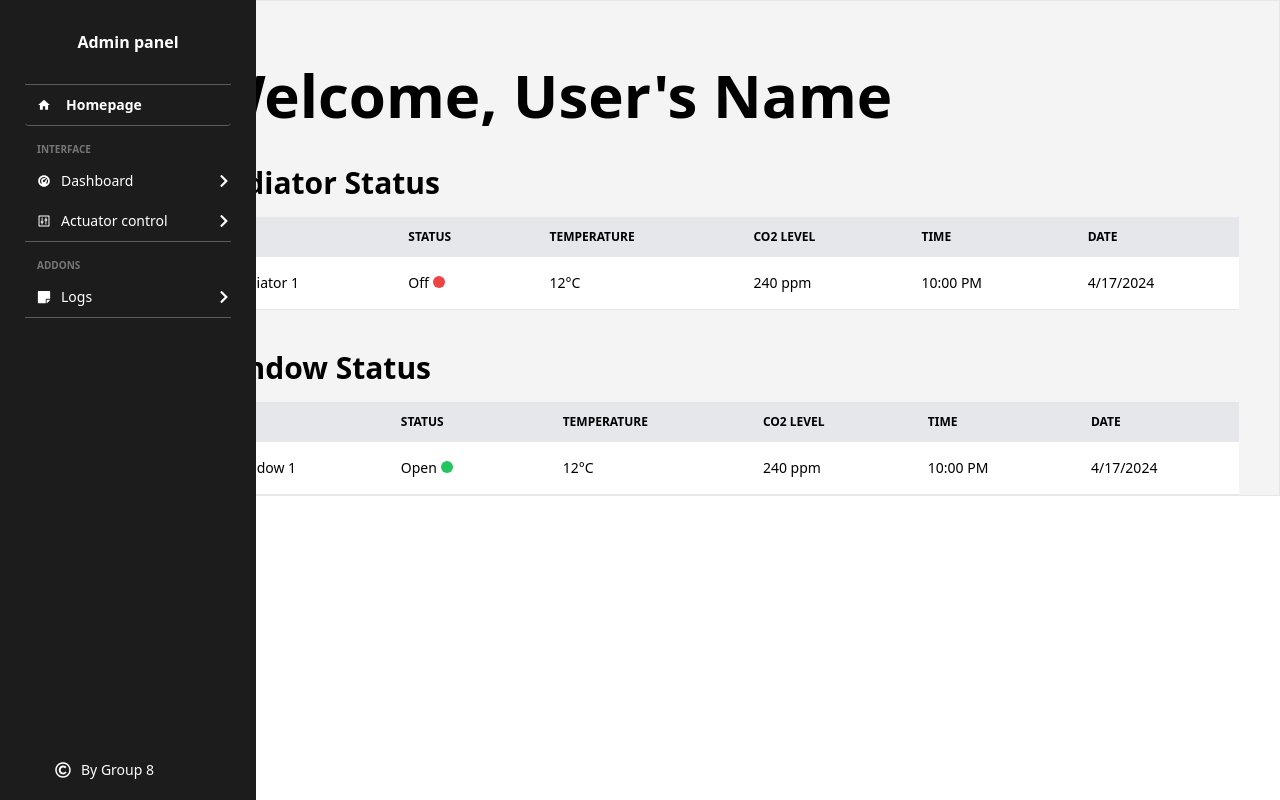
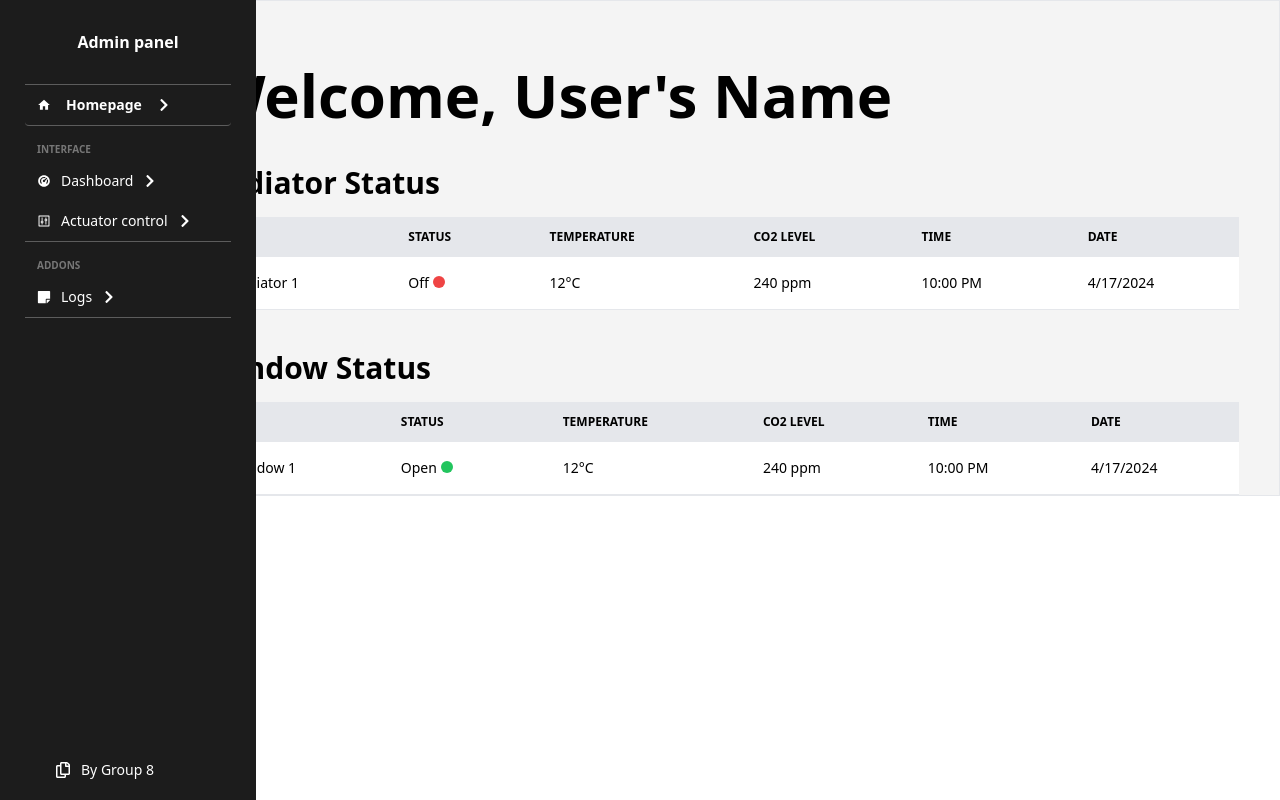
Before and after one commit to khizerkhan-2316/kos.client, a React (Create React App) app: page / in a window 1280 px wide. Built offline with nearby package versions, Linux system fonts and the light colour scheme.

Commit message:
Change in sidebar

```diff
--- a/src/components/Sidebar.js
+++ b/src/components/Sidebar.js
@@ -3,7 +3,7 @@ import { Link } from 'react-router-dom';
 import { MdHome } from 'react-icons/md';
 import { RiDashboard2Fill } from 'react-icons/ri';
 import { AiOutlineControl } from 'react-icons/ai';
-import { FaStickyNote, FaChevronRight, FaRegCopyright } from 'react-icons/fa';
+import { FaStickyNote, FaChevronRight, FaRegCopy } from 'react-icons/fa';
 
 function Sidebar() {
   const [collapsed, setCollapsed] = useState(false); // State to track collapsed status
@@ -38,15 +38,14 @@ function Sidebar() {
           {collapsed ? 'AP' : 'Admin panel'}
         </h1>
       </div>
-      {!collapsed && (
-        <>
       <Link to="/" className="text-[14px] leading-[20px] font-bold text-white">
         <div className="rounded flex items-center gap-[15px] pl-3 py-[10px] border-b-[1px] border-[#EDEDED]/[0.3] cursor-pointer">
           <MdHome color="white" />
-              Homepage
+          {collapsed ? null : "Homepage"}
+          {!collapsed && <FaChevronRight color="white" />}
         </div>
       </Link>
-
+        <>
           <div className="pt-[15px] border-b-[1px] border-[#EDEDED]/[0.3]">
             <p className="text-[10px]  font-extrabold leading-[16px] pl-3 text-white/[0.4]">
               {' '}
@@ -55,18 +54,20 @@ function Sidebar() {
             <Link to="/dashboard" className="text-[14px] leading-[20px] font-normal text-white">
               <div className="flex items-center mt-1 justify-between gap-[10px] py-[10px] cursor-pointer rounded">
                 <div className="flex pl-3 items-center gap-[10px]">
-                  <RiDashboard2Fill color="white" /> Dashboard
+                  <RiDashboard2Fill color="white" />
+                  {collapsed ? null : "Dashboard"}
+                  {!collapsed && <FaChevronRight color="white" />}
                 </div>
-                <FaChevronRight color="white" />
               </div>
             </Link>
 
             <Link to="/control" className="text-[14px] leading-[20px] font-normal text-white">
               <div className="flex items-center justify-between gap-[10px] py-[10px] rounded cursor-pointer">
                 <div className="flex pl-3 items-center gap-[10px]">
-                  <AiOutlineControl color="white" /> Actuator control
+                  <AiOutlineControl color="white" />
+                  {collapsed ? null : "Actuator control"}
+                  {!collapsed && <FaChevronRight color="white" />}
                 </div>
-                <FaChevronRight color="white" />
               </div>
             </Link>
           </div>
@@ -79,21 +80,24 @@ function Sidebar() {
   <div className="flex items-center justify-between mt-1 gap-[10px] py-[10px] rounded cursor-pointer">
     <div className="flex pl-3 items-center gap-[10px]">
       <FaStickyNote color="white" />
-                  Logs
+      {collapsed ? null : "Logs"}
+      {!collapsed && <FaChevronRight color="white" />} {/* Render arrow only if not collapsed */}
     </div>
-                <FaChevronRight color="white" />
   </div>
 </Link>
+
           </div>
+        </>
+
+      {!collapsed && (
         <div className="absolute bottom-[20px] left-[55px]">
           <div className="flex items-center gap-[10px]">
-              <FaRegCopyright color="white" />
+            <FaRegCopy color="white" />
             <p className="text-[14px] leading-[20px] font-normal text-white">
               By Group 8
             </p>
           </div>
         </div>
-        </>
       )}
     </div>
   );
```
Lines whose indentation alone changed are shown as unchanged.
